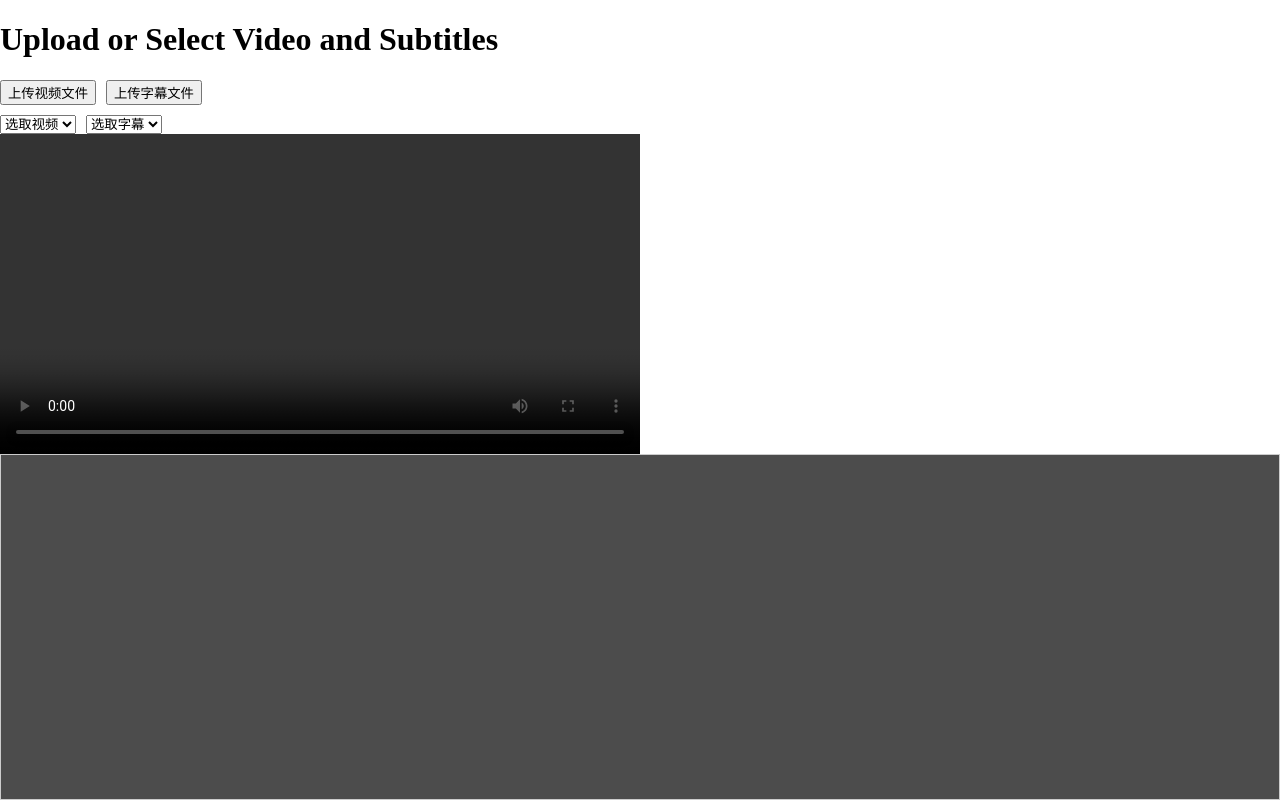
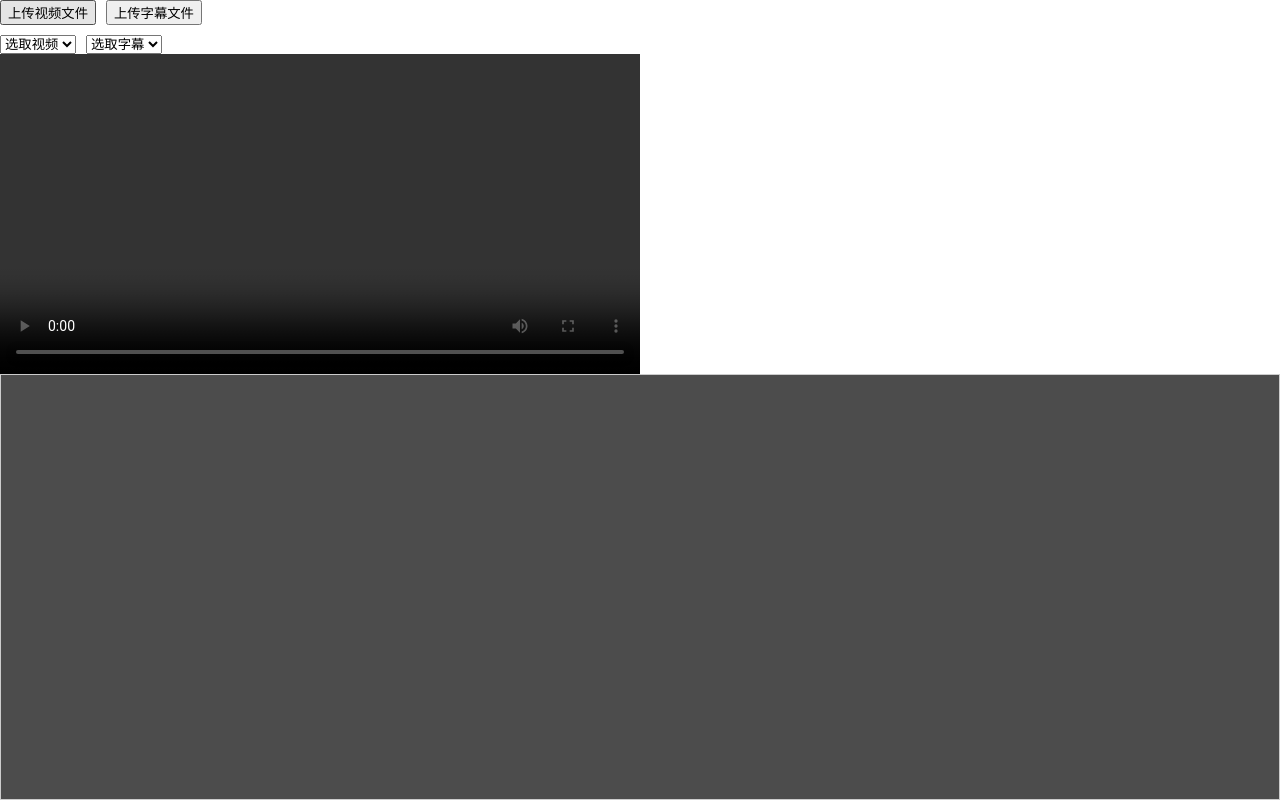
Before and after one commit to bqxiao123/Listening-Practice, a website: page index.html in a window 1280 px wide. Drawn offline with Linux system fonts and the light colour scheme; no server answers.

Commit message:
Updated video

```diff
--- a/index.html
+++ b/index.html
@@ -42,7 +42,7 @@
     </style>
 </head>
 <body>
-    <h1>Upload or Select Video and Subtitles</h1>
+    <!-- <h1>Upload or Select Video and Subtitles</h1> -->
 
     <div style="display: flex;">
         <!-- 自定义按钮上传视频 -->
```
